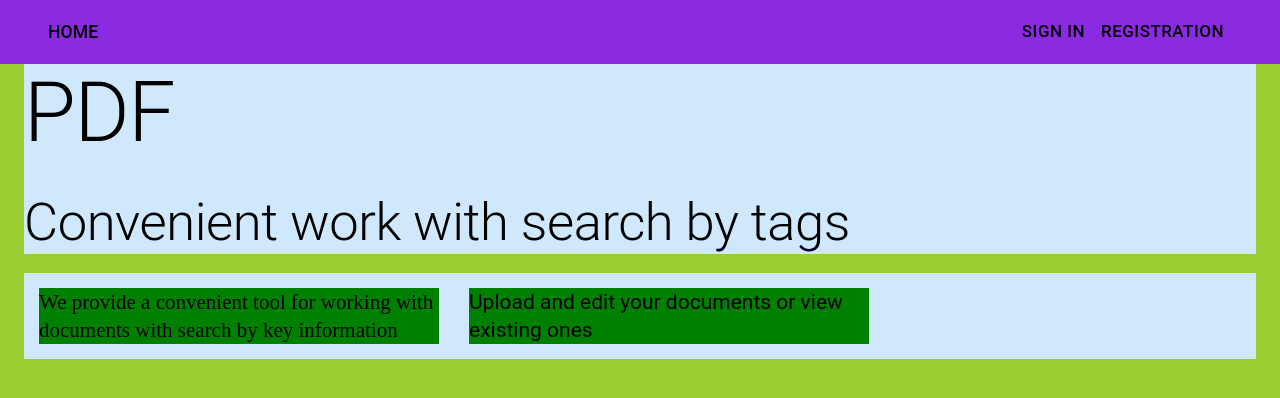
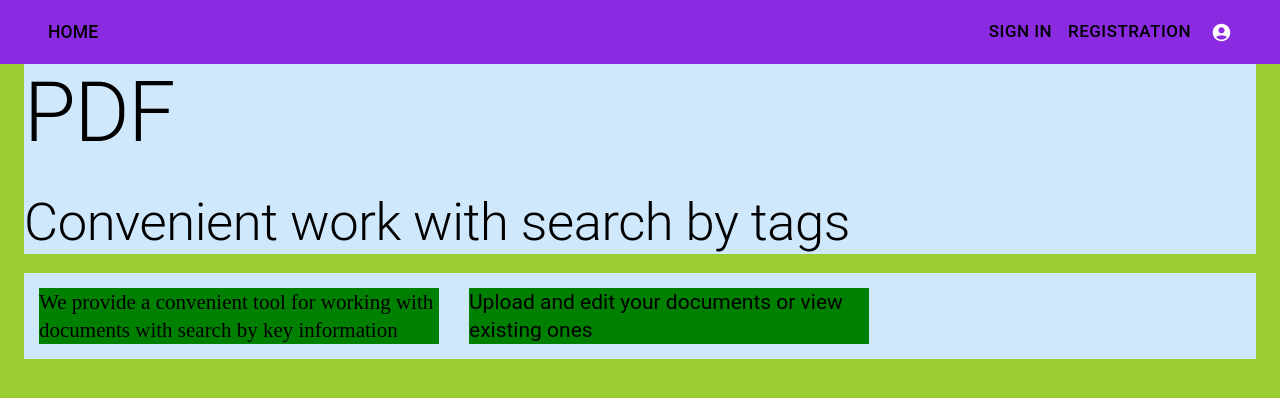
Before and after one commit to aamaksimenko/test_project, a React (Create React App) app: page / in a window 1280 px wide. Shown: the top 398 px of the page. Built offline with nearby package versions, Linux system fonts and the light colour scheme.

Commit message:
fix problem with propTypes in HeaderMenu

```diff
--- a/src/components/Header/Header.jsx
+++ b/src/components/Header/Header.jsx
@@ -73,6 +73,17 @@ export const Header = () => {
                 <nav className="header__menu">
                   <Button style={headerButton} id="sign-in" type="button" onClick={() => setOpenLogin(true)}>Sign in</Button>
                   <Button style={headerButton} id="out" type="button" onClick={() => setOpenRegistration(true)}>Registration</Button>
+                  <IconButton
+                    size="large"
+                    edge="end"
+                    aria-label="account of current user"
+                    aria-controls={menuId}
+                    aria-haspopup="true"
+                    onClick={handleProfileMenuOpen}
+                    color="inherit"
+                  >
+                    <AccountCircle />
+                  </IconButton>
                 </nav>
               )}
             </Toolbar>
--- a/src/components/HeaderMenu/HeaderMenu.jsx
+++ b/src/components/HeaderMenu/HeaderMenu.jsx
@@ -2,7 +2,7 @@ import React, { memo } from 'react';
 import { useNavigate } from 'react-router-dom';
 import {
   func,
-  node,
+  instanceOf,
 } from 'prop-types';
 
 import {
@@ -22,7 +22,7 @@ const HeaderMenu = ({ menuElement, setMenuElement }) => {
   };
   return (
     <Menu
-      menuelement={menuElement}
+      anchorEl={menuElement}
       anchorOrigin={{
         vertical: 'top',
         horizontal: 'right',
@@ -53,11 +53,11 @@ const HeaderMenu = ({ menuElement, setMenuElement }) => {
 
 HeaderMenu.defaultProps = {
   menuElement: null,
-  setMenuElement: () => {},
 };
+
 HeaderMenu.propTypes = {
-  menuElement: node,
-  setMenuElement: func,
+  menuElement: instanceOf(Element),
+  setMenuElement: func.isRequired,
 };
 
 export const HeaderMenuMemo = memo(HeaderMenu);
--- a/src/components/Login/Login.jsx
+++ b/src/components/Login/Login.jsx
@@ -92,11 +92,8 @@ const LogIn = ({ setOpenLogin }) => {
   );
 };
 
-LogIn.defaultProps = {
-  setOpenLogin: () => {},
-};
 LogIn.propTypes = {
-  setOpenLogin: func,
+  setOpenLogin: func.isRequired,
 };
 
 export const LogInMemo = memo(LogIn);
--- a/src/components/Registration/Registration.jsx
+++ b/src/components/Registration/Registration.jsx
@@ -105,12 +105,8 @@ const Registration = ({ setOpenRegistration }) => {
   );
 };
 
-Registration.defaultProps = {
-  setOpenRegistration: () => {},
-
-};
 Registration.propTypes = {
-  setOpenRegistration: func,
+  setOpenRegistration: func.isRequired,
 };
 
 export const RegistrationMemo = memo(Registration);
```
Also changed, not shown: src/components/Modal/Modal.jsx (+2 -5 lines).
